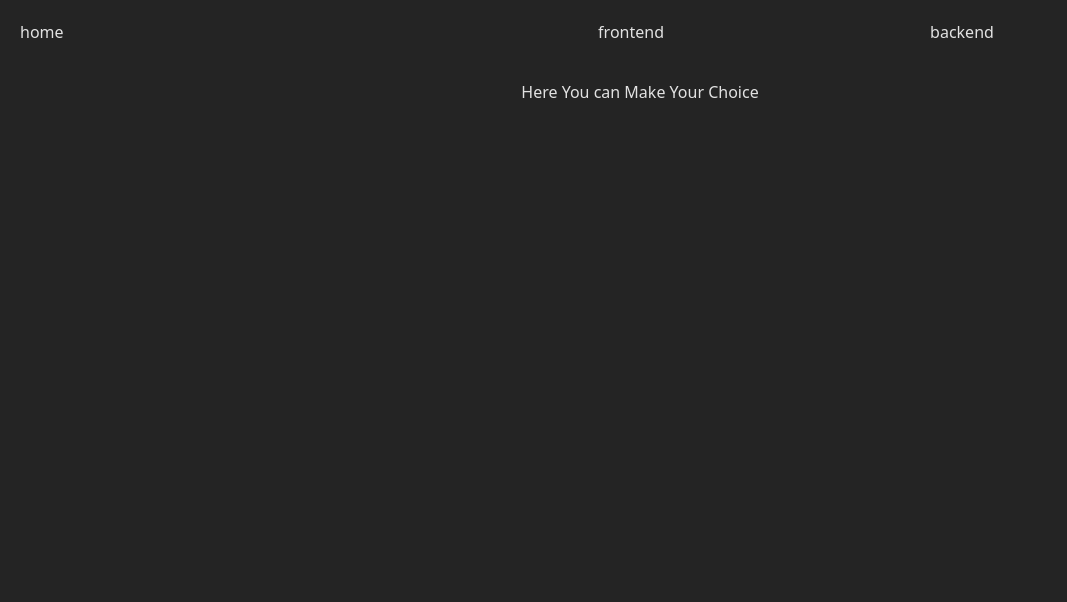
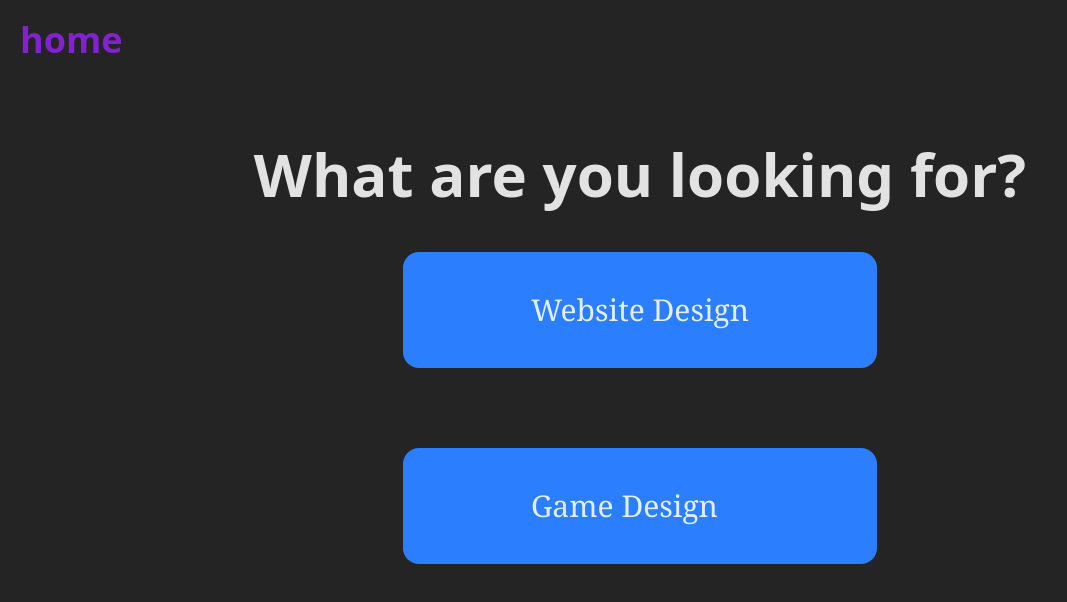
Before and after one commit to DaneVN/Personal_Portfolio_Website, a React (Vite) app in the folder app/: page / in a window 1280 px wide. Shown: the top 602 px of the page, without its empty margins (0-1067 px from the left). Built offline with nearby package versions, Linux system fonts and the light colour scheme.

Commit message:
Colour palettes + NavLink Functionality/Style

```diff
--- a/app/src/App.css
+++ b/app/src/App.css
@@ -2,5 +2,21 @@
   max-width: 1280px;
   margin: 0;
   padding: 0;
+
+  /* front-end colour palette */
+  --clf-yellow: #fec449;
+  --clf-pink: #feccb5;
+  --clf-blue: #9bd3d0;
+  --clf-offWhite: #fcf3e2;
+  --clf-dark: #373737;
+  --clf-light: #fbffff;
+
+  /* back-end colour palette */
+  --clb-darkest: #291c3a;
+  --clb-darker: #331c52;
+  --clb-purple: #8121d0;
+  --clb-lighter: #dccfed;
+  --clb-accent: #e1ebed;
+  --clb-lightest: #ffffff;
 }
 @import "tailwindcss";
--- a/app/src/App.jsx
+++ b/app/src/App.jsx
@@ -4,7 +4,7 @@ import Layout from "./pages/Layout.jsx";
 import { BrowserRouter, Routes, Route } from "react-router-dom";
 import FrontEndPage from "./pages/FrontEndPage.jsx";
 import BackEndPage from "./pages/BackEndPage.jsx";
-import HomePage from "./pages/home.jsx";
+import HomePage from "./pages/Home.jsx";
 
 function App() {
   return (
--- a/app/src/pages/BackEndPage.jsx
+++ b/app/src/pages/BackEndPage.jsx
@@ -2,7 +2,7 @@ import React from "react";
 
 const FrontEndPage = () => {
   return (
-    <section className="my-4 flex flex-col items-center">
+    <section className="my-4 p-1 flex flex-col items-center bg-[var(--clb-darker)] text-[var(--clb-lighter)]">
       <div>This is the Back-end page B)</div>
     </section>
   );
--- a/app/src/pages/FrontEndPage.jsx
+++ b/app/src/pages/FrontEndPage.jsx
@@ -2,7 +2,7 @@ import React from "react";
 
 const FrontEndPage = () => {
   return (
-    <section className="my-4 flex flex-col items-center">
+    <section className="my-4 p-1 flex flex-col items-center bg-[var(--clf-offWhite)] text-[var(--clf-dark)]">
       <div>This is the Front-end page :D</div>
     </section>
   );
--- a/app/src/pages/Home.jsx
+++ b/app/src/pages/Home.jsx
@@ -1,9 +1,28 @@
 import React from "react";
+import { NavLink } from "react-router-dom";
 
 const HomePage = () => {
   return (
-    <main className="my-4 flex flex-col items-center">
-      <div>Here You can Make Your Choice</div>
+    <main className="my-4 flex flex-col items-center text-center">
+      <h2 className="font-extrabold my-12 text-5xl sm:text-6xl">
+        What are you looking for?
+      </h2>
+      <section className="flex flex-col items-stretch gap-[10vh]">
+        <NavLink
+          className="bg-blue-500 py-[5vh] px-[10vw] flex justify-between rounded-2xl text-2xl sm:text-3xl font-serif"
+          to="/frontend"
+        >
+          Website Design
+          {/* add an image of a right facing arrow */}
+        </NavLink>
+        <NavLink
+          className="bg-blue-500 py-[5vh] px-[10vw] flex justify-between rounded-2xl text-2xl sm:text-3xl font-serif"
+          to="/frontend"
+        >
+          Game Design
+          {/* add an image of a right facing arrow */}
+        </NavLink>
+      </section>
     </main>
   );
 };
--- a/app/src/pages/Layout.jsx
+++ b/app/src/pages/Layout.jsx
@@ -1,13 +1,41 @@
-import { Outlet } from "react-router-dom";
+import { Outlet, NavLink, useLocation } from "react-router-dom";
 
 const Layout = () => {
+  const location = useLocation(); // Get the current location
+  const isHome = location.pathname === "/"; // Check if the current path is "/"
+
+  const activeStyles = {
+    fontWeight: "bold",
+    color: "var(--clb-purple)",
+  };
   return (
     <>
-      <nav className="grid grid-cols-4 p-5 gap-2">
-        <div className="col-span-1">home</div>
+      <nav className="grid grid-cols-4 p-5 gap-2 text-2xl sm:text-4xl">
+        <NavLink
+          to="/"
+          className="col-span-1 self-center"
+          style={({ isActive }) => (isActive ? activeStyles : null)}
+        >
+          home
+        </NavLink>
         <span className="col-span-3 flex justify-evenly">
-          <div>frontend</div>
-          <div>backend</div>
+          {/* Conditionally render frontend and backend links only if NOT on the home page */}
+          {!isHome && (
+            <>
+              <NavLink
+                to="/frontend"
+                style={({ isActive }) => (isActive ? activeStyles : null)}
+              >
+                frontend
+              </NavLink>
+              <NavLink
+                to="/backend"
+                style={({ isActive }) => (isActive ? activeStyles : null)}
+              >
+                backend
+              </NavLink>
+            </>
+          )}
         </span>
       </nav>
       <Outlet />
```
